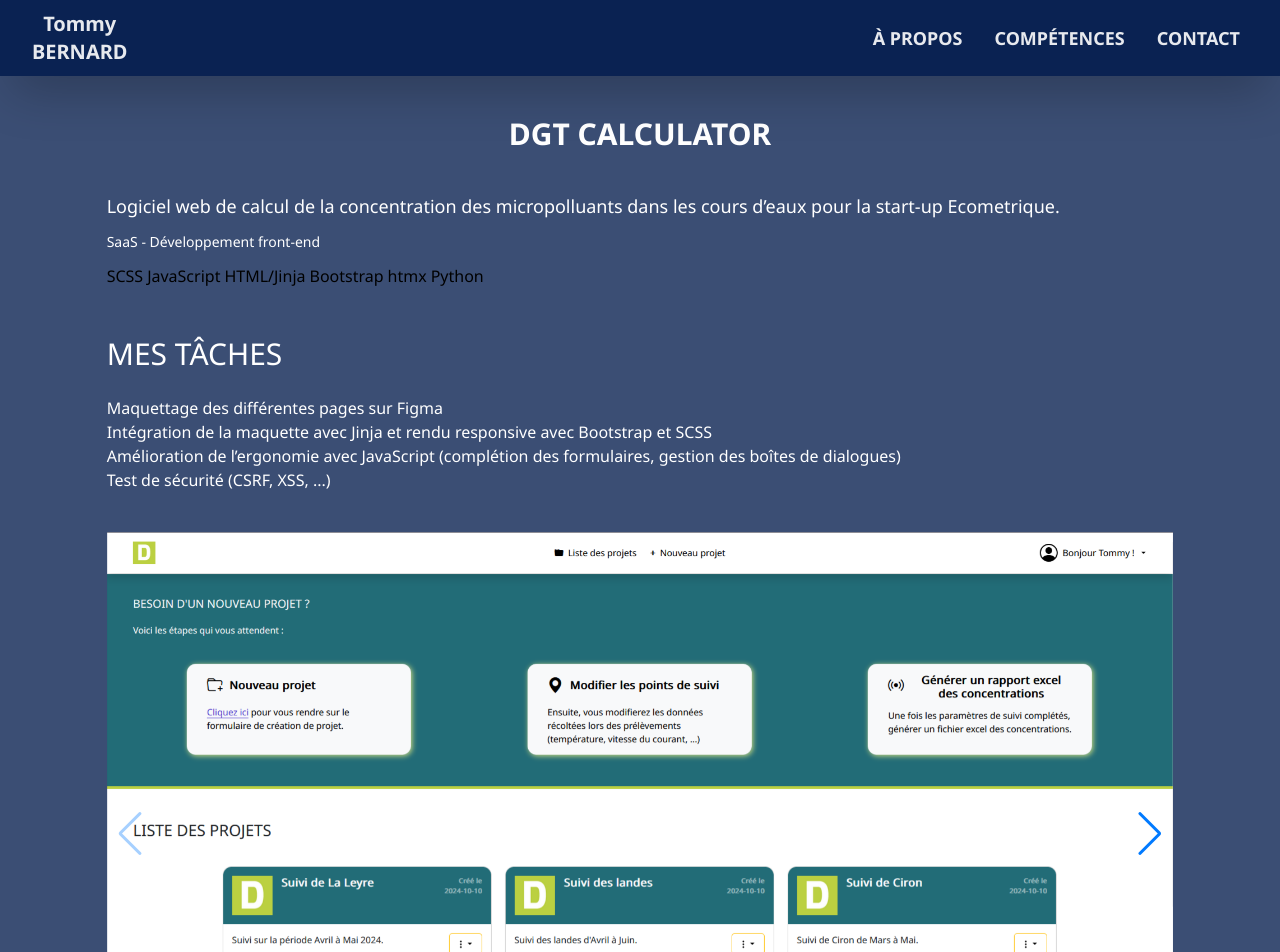
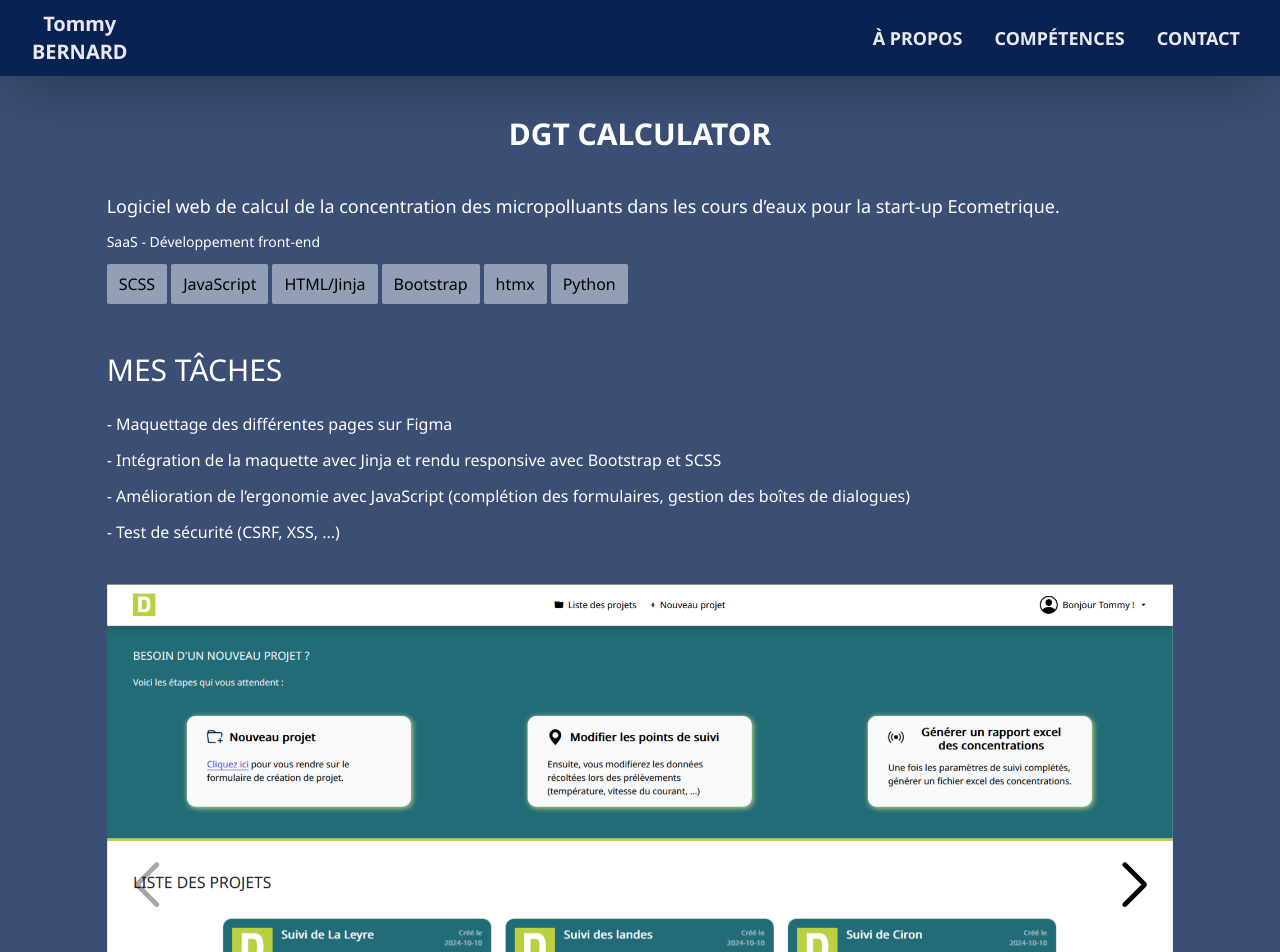
Before and after one commit to Yvialga/portfolio, a Next.js app: page /projects/saas-dgt in a window 1280 px wide. Shown: the top 952 px of the page. Built offline with nearby package versions, Linux system fonts and the light colour scheme.

Commit message:
update css for slides
essentially for slides

```diff
--- a/src/assets/styles/globals.css
+++ b/src/assets/styles/globals.css
@@ -26,3 +26,38 @@ a {
 h1 {
   @apply text-2xl;
 }
+
+div.swiper-button-prev, div.swiper-button-next {
+  color: black;
+  font-weight: 600;
+}
+
+div.swiper-button-prev {
+  transform: translateX(16px);
+}
+
+div.swiper-button-next {
+  transform: translateX(-16px);
+}
+
+.swiper-slide img {
+  /* width: 100%; */
+}
+
+body .swiper {
+  @apply px-4 md:px-0;
+}
+
+body .swiper-slide {
+  @apply flex items-center justify-center;
+}
+
+.language {
+  background-color: #939FB6;
+  @apply py-2 px-3 rounded-sm;
+}
+
+.list-item {
+  list-style-type: '- ';
+  @apply [&:not(:last-child)]:pb-3 list-inside;
+}
```
